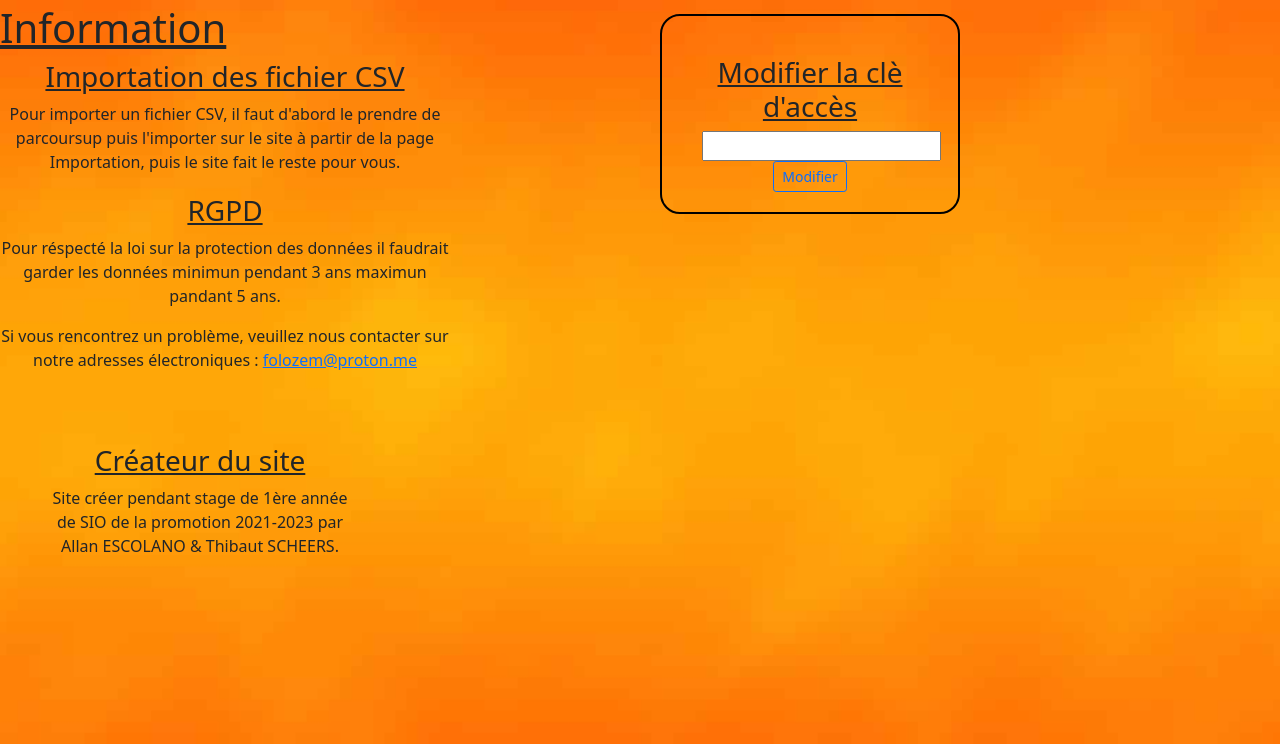
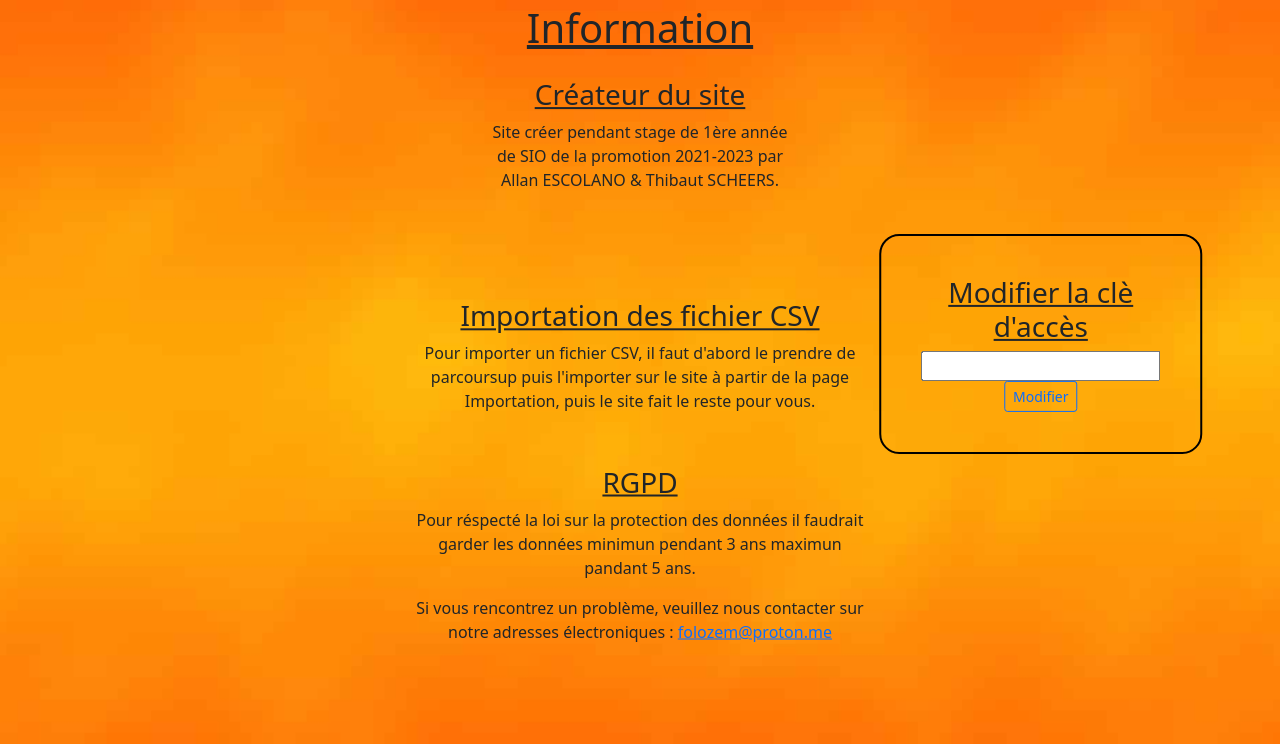
Before and after one commit to thibautscheers/FOLOZEM, a PHP site: page /page/information.php in a window 1280 px wide. Shown: the part 56-800 px from the top of the page. Run offline with PHP 8.4, Linux system fonts and the light colour scheme.

Commit message:
Centrer page informations

```diff
--- a/page/information.php
+++ b/page/information.php
@@ -37,7 +37,7 @@
         echo ("<br/><div style=\"background-color: #4f4; padding: 6px;\">" . ($_SESSION["info"]) . "</div>");
     $_SESSION["info"] = "";
     ?>
-    <h1 class="text-decoration-underline">Information  </h1>
+    <h1 class="text-decoration-underline" style='text-align: center'>Information </h1>
     <div id="expoitCSV">
         <h3 class="text-decoration-underline">Importation des fichier CSV</h3>
         <p> Pour importer un fichier CSV, il faut d'abord le prendre de parcoursup puis l'importer sur le site à partir de la page Importation, puis le site fait le reste pour vous.</p>
--- a/page/style/navbar.css
+++ b/page/style/navbar.css
@@ -11,37 +11,35 @@ body {
   border: black solid 2px;
   padding: 40px;
   border-radius: 20px;
+  text-align: center;
+  position: absolute;
+  left: 75%;
+  top: 50%;
+  transform: translate(-25%,-50%);
+}
+
+#créateur{
   width: 300px;
   text-align: center;
   position: absolute;
-  top: 70px;
-  right: 20pc;
-  height: 200px;
-}
-
-#créateur{
-
-  width: 300px;
-  text-align: center;
-  position: absolute;
-  top: 500px;
-  left: 50px;
+  left: 50%;
+  top: 20%;
+  transform: translate(-50%,-20%);
 }
 
 #expoitCSV{
-
-
   width: 450px;
   text-align: center;
   position: absolute;
-
+  left: 50%;
+  top: 53%;
+  transform: translate(-50%,-53%);
 }
 #RGPD{
-
   width: 450px;
-    text-align: center;
-    position: absolute;
-    top: 250px;
-
-
+  text-align: center;
+  position: absolute;
+  left: 50%;
+  top: 86%;
+  transform: translate(-50%,-86%);
 }
```
